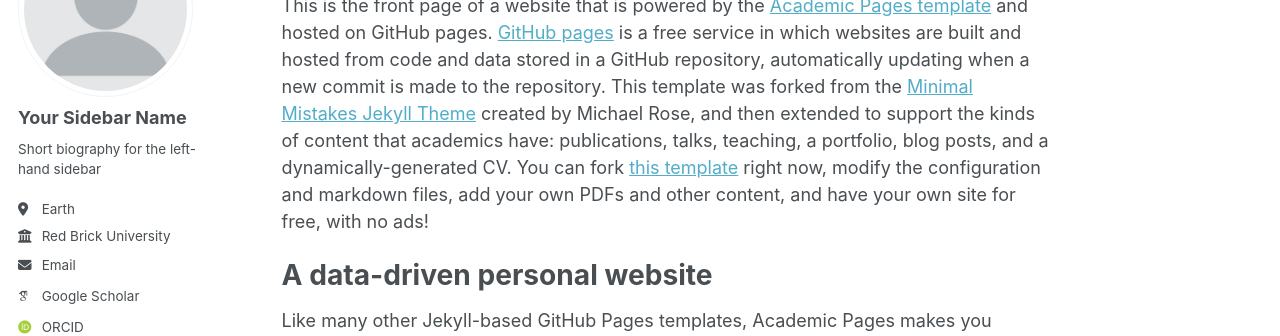
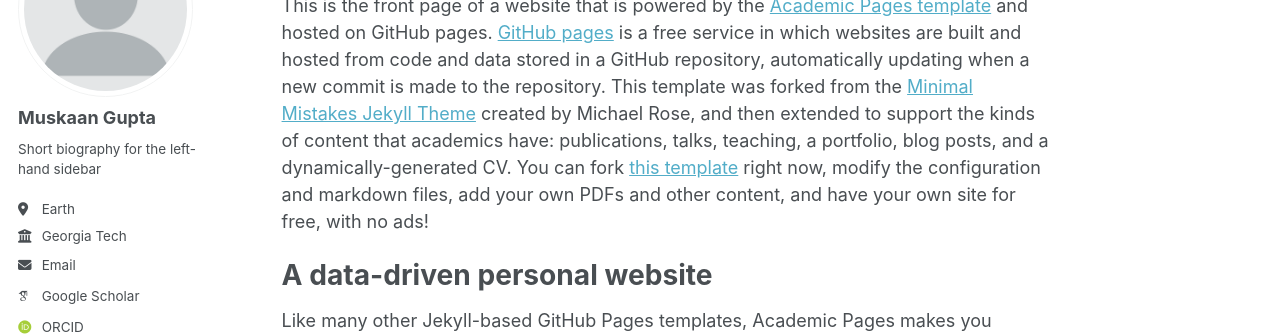
Before and after one commit to m-skaan/m-skaan.github.io, a Jekyll site: the page built from _pages/about.md, in a window 1280 px wide. Shown: the part 184-520 px from the top of the page. Built offline with Jekyll 4.4.1, drawn with Linux system fonts in a browser that asks for light colours; some web fonts are replaced.

Commit message:
Update _config.yml

```diff
--- a/_config.yml
+++ b/_config.yml
@@ -22,13 +22,13 @@ repository               : "academicpages/academicpages.github.io"
 author:
   # Biographic information
   avatar           : "profile.png"
-  name             : "Your Sidebar Name"
+  name             : "Muskaan Gupta"
   pronouns         : # example: "she/her"
   bio              : "Short biography for the left-hand sidebar"
   location         : "Earth"
-  employer         : "Red Brick University"
+  employer         : "Georgia Tech"
   uri              : # URL
-  email            : "none@example.org"
+  email            : "mgupta353@gatech.edu"
 
   # Academic websites
   arxiv            : # URL - Update with the correct link to your profile
```
